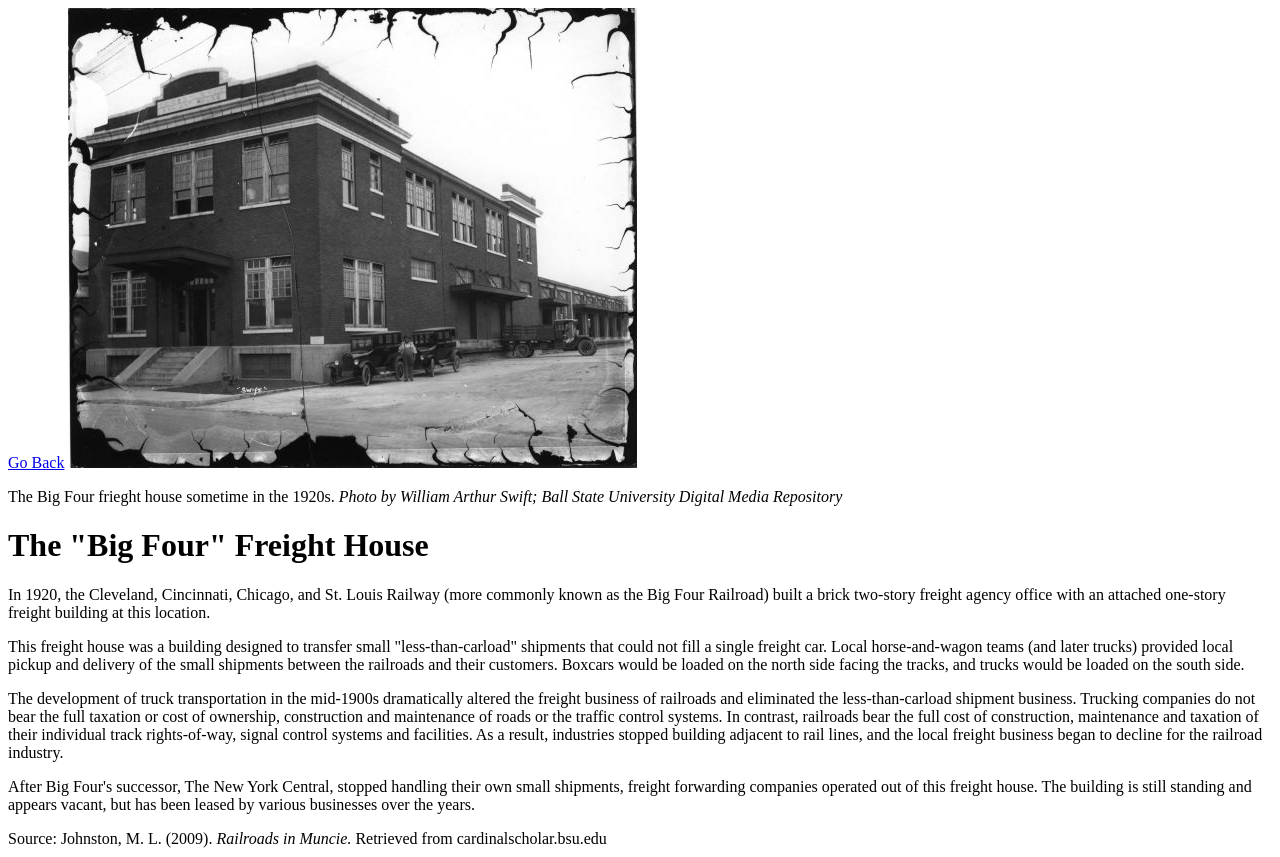
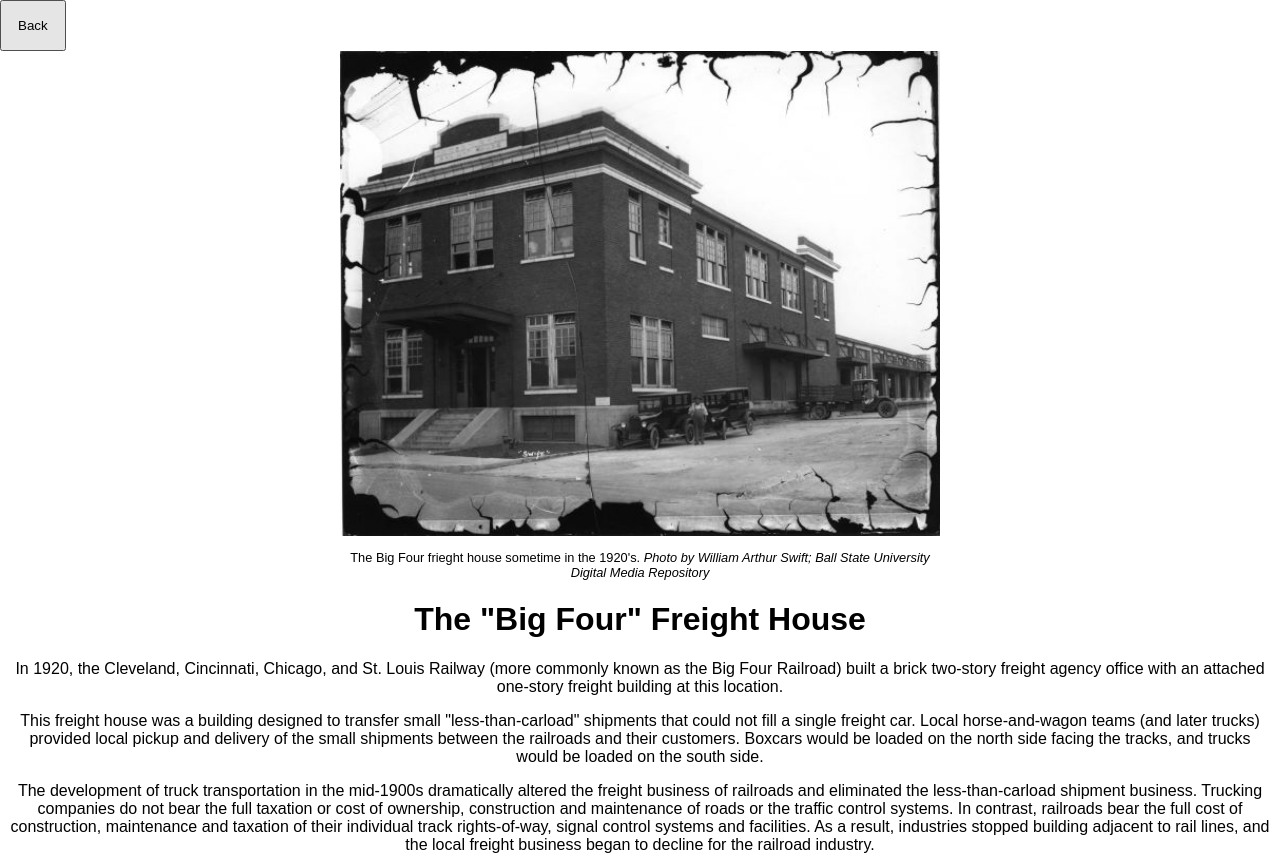
Before and after one commit to BraydonFox/muncie-rails, a plain HTML site: page locations/bigfourfreighthouse.html in a window 1280 px wide. Shown: the top 857 px of the page. Drawn offline with Linux system fonts and the light colour scheme.

Commit message:
Add preliminary css for infopages; add big 4 image

```diff
--- /dev/null
+++ b/css/infopage.css
@@ -0,0 +1,32 @@
+body {
+  width: 100%;
+  margin: 0;
+  font-family: "Archivo", sans-serif;
+}
+
+.button {
+  right: 0;
+  padding: 1rem;
+  max-width: 300px;
+  margin: auto;
+}
+
+.image-block {
+  max-width: 600px;
+  margin: auto;
+  text-align: center;
+}
+
+.image-block__image {
+  width: 100%;
+}
+
+.image-block__caption {
+  font-size: 0.8rem;
+  margin: 10px;
+}
+
+.text-block {
+  text-align: center;
+  margin: 10px;
+}
--- a/locations/bigfourfreighthouse.html
+++ b/locations/bigfourfreighthouse.html
@@ -2,31 +2,57 @@
 <html lang="en">
 <head>
     <title>The "Big Four" Freight House</title>
+    <link rel="stylesheet" href="/css/infopage.css">
 </head>
 <body>
-    <a onclick="parent.returnToMap();" href="#">Go Back</a>
-    <img src="/img/bigfourfreighthouse/9020s.jpg">
-    <p>The Big Four frieght house sometime in the 1920s. <em>Photo by William Arthur Swift; Ball State University Digital Media Repository</em></p>
-    <h1>The "Big Four" Freight House</h1>
-    <p>
+
+    <button class="button button__back" onclick="parent.returnToMap();">Back</Button>
+
+    <br>
+
+    <div class="image-block">
+        <img class="image-block__image" src="/img/bigfourfreighthouse/9020s.jpg">
+        <p class="image-block__caption">The Big Four frieght house sometime in the 1920's. <em>Photo by William Arthur Swift; Ball State University Digital Media Repository</em></p>
+    </div>
+
+    <div class="text-block">
+        <h1 class="text-block__heading__large">The "Big Four" Freight House</h1>
+        <p class="text-block__text">
             In 1920, the Cleveland, Cincinnati, Chicago, and St. Louis Railway (more commonly known as the Big Four Railroad)
             built a brick two-story freight agency office with an attached one-story freight building at this location.
         </p>
-    <p>
+    </div>
+
+    <div class="text-block">
+        <p class="text-block__text">
             This freight house was a building designed to transfer small "less-than-carload" shipments that could not fill a single freight car.
             Local horse-and-wagon teams (and later trucks) provided local pickup and delivery of the small shipments between the railroads and their customers.
             Boxcars would be loaded on the north side facing the tracks, and trucks would be loaded on the south side.
         </p>
-    <p>
+    </div>
+
+    <div class="text-block">
+        <p class="text-block__text">
             The development of truck transportation in the mid-1900s dramatically altered the freight business of railroads and eliminated the less-than-carload shipment business.
             Trucking companies do not bear the full taxation or cost of ownership, construction and maintenance of roads or the traffic control systems.
             In contrast, railroads bear the full cost of construction, maintenance and taxation of their individual track rights-of-way, signal control systems and facilities.
             As a result, industries stopped building adjacent to rail lines, and the local freight business began to decline for the railroad industry.
         </p>
-    <p>
+    </div>
+
+    <div class="image-block">
+        <img class="image-block__image" src="/img/bigfourfreighthouse/2011.jpg">
+        <p class="image-block__caption">The freight house in the early 2000's, no longer serving its original purpose. <em>Photo by G Gerard; rrpicturearchives.net</em></p>
+    </div>
+
+    <div class="text-block">
+        <p class="text-block__text">
             After Big Four's successor, The New York Central, stopped handling their own small shipments, freight forwarding companies operated out of this freight house.
-        The building is still standing and appears vacant, but has been leased by various businesses over the years.
+            The building is still standing, and has been leased by various businesses over the years.
         </p>
+    </div>
+
     <p>Source: Johnston, M. L. (2009). <em>Railroads in Muncie. </em>Retrieved from cardinalscholar.bsu.edu</p>
+
 </body>
 </html>
```
Also changed, not shown: img/bigfourfreighthouse/2011.jpg (added). Lines whose indentation alone changed are shown as unchanged.
